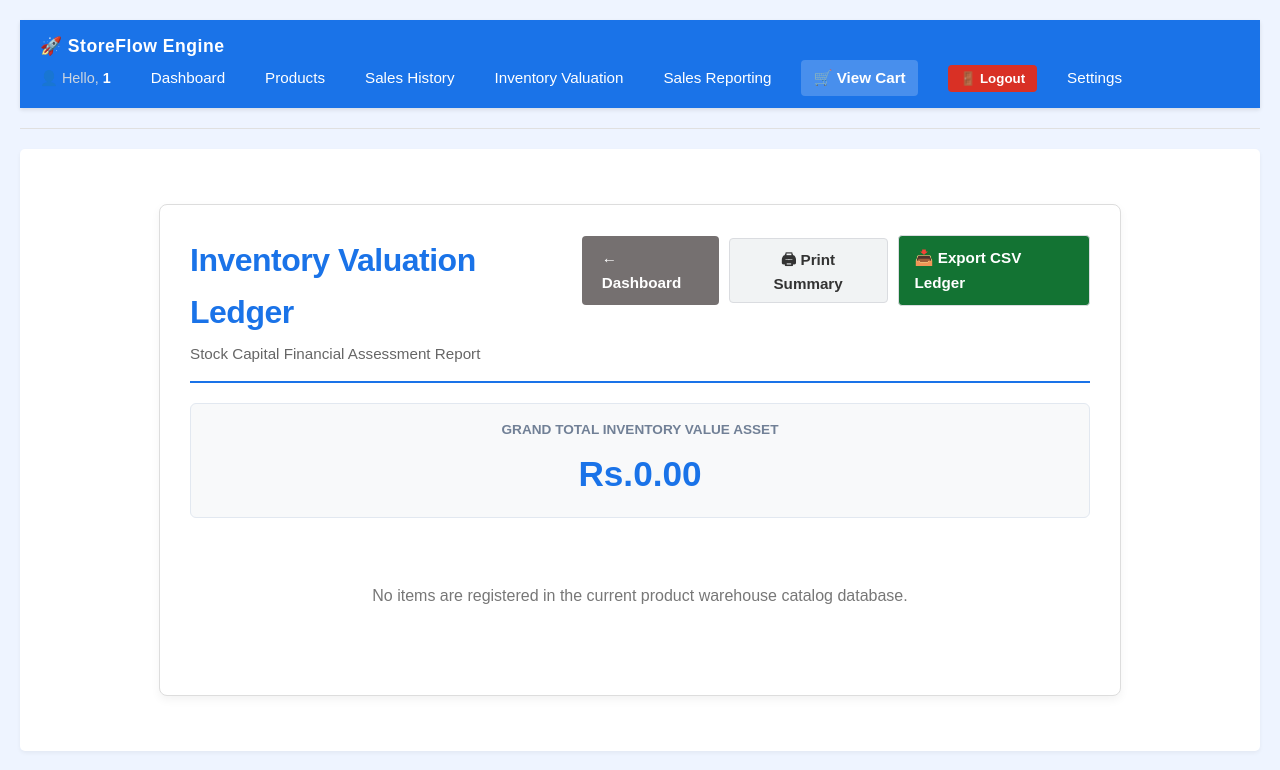
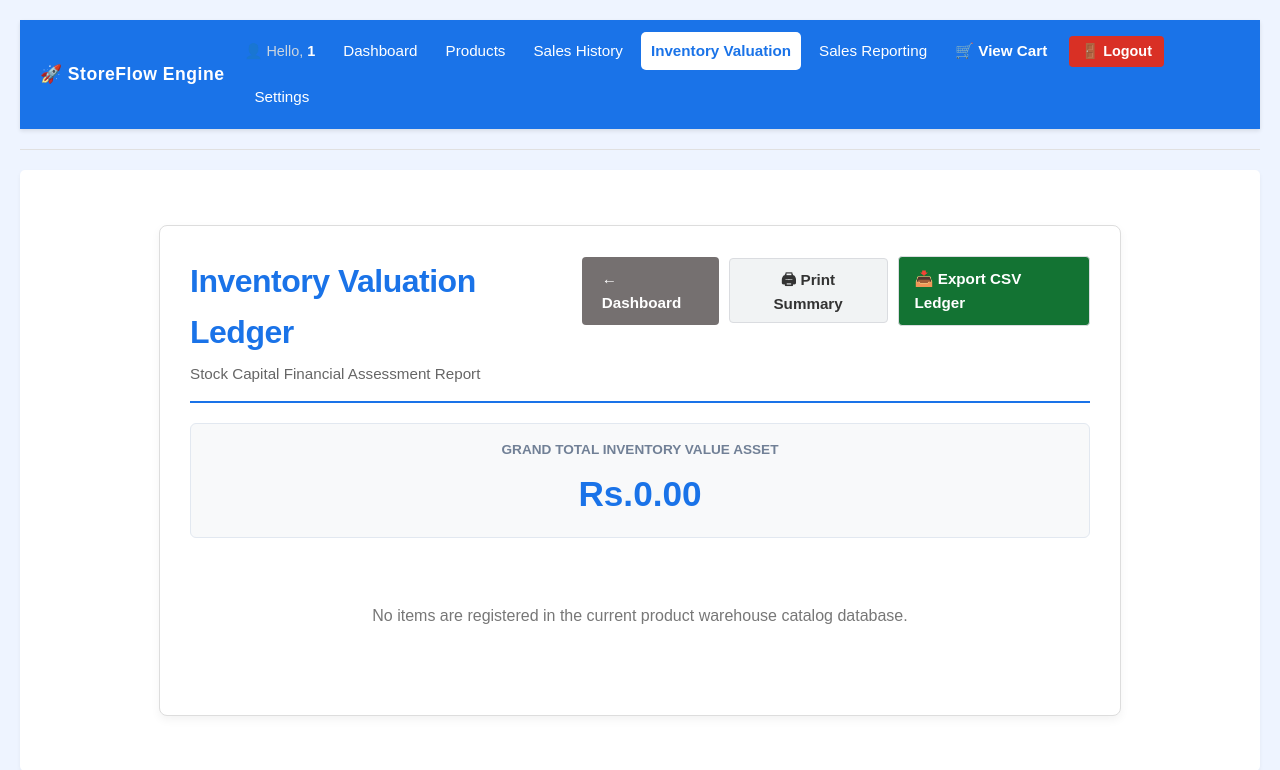
Before and after one commit to mittalrishabh048/StoreFlow, a Flask app: page /report/inventory in a window 1280 px wide. Shown: the top 770 px of the page. Run offline with Flask 3, Linux system fonts and the light colour scheme; the visitor is signed in with stand-in values (Sample User, id 1); data that the repository does not hold is empty; parts of the project's set-up code (start-up, migrations or seed data) failed here and were passed over.

Commit message:
feat: improve responsive navigation and session redirects

```diff
--- a/app.py
+++ b/app.py
@@ -66,6 +66,9 @@ def inject_global_settings():
 @app.route('/')
 def landing_page():
     """Public landing page for visitors exploring StoreFlow."""
+    if session.get('logged_in'):
+        return redirect(url_for('dashboard'))
+
     return render_template('landing.html')
 
 
--- a/static/css/style.css
+++ b/static/css/style.css
@@ -345,3 +345,217 @@ footer {
 .section-spacing {
     margin-bottom: 25px;
 }
+
+
+/* ==========================================================================
+   StoreFlow Navigation Polish
+   Responsive Navigation + Active Page Highlighting
+   ========================================================================== */
+
+.main-nav {
+    display: flex;
+    align-items: center;
+    justify-content: space-between;
+    gap: 20px;
+}
+
+.brand {
+    color: white;
+    font-weight: bold;
+    font-size: 1.1em;
+    letter-spacing: 0.5px;
+    white-space: nowrap;
+}
+
+nav .nav-links-wrapper {
+    display: flex;
+    align-items: center;
+    gap: 8px;
+    flex-wrap: wrap;
+}
+
+nav a {
+    color: #ffffff !important;
+    text-decoration: none;
+    font-weight: 500;
+    font-size: 0.95em;
+    padding: 7px 10px;
+    border-radius: 5px;
+    transition: background-color 0.2s ease, color 0.2s ease;
+}
+
+nav a:hover {
+    background-color: rgba(255, 255, 255, 0.15);
+    text-decoration: none;
+}
+
+nav a.active {
+    background-color: #ffffff;
+    color: #1a73e8 !important;
+    font-weight: bold;
+}
+
+nav a.cart-link {
+    font-weight: bold;
+}
+
+nav a.cart-link.active {
+    background-color: #ffffff;
+    color: #1a73e8 !important;
+}
+
+.logout-form {
+    display: inline;
+    margin-left: 4px;
+}
+
+.logout-button {
+    background-color: #d93025;
+    color: white;
+    border: none;
+    font-weight: bold;
+    border-radius: 4px;
+    padding: 7px 12px;
+    cursor: pointer;
+    font-size: 0.9em;
+}
+
+
+/* ==========================================================================
+   Mobile / Small Screen Layout
+   ========================================================================== */
+
+@media (max-width: 768px) {
+
+    body {
+        padding: 10px;
+    }
+
+    header {
+        padding: 12px;
+    }
+
+    .main-nav {
+        flex-direction: column;
+        align-items: stretch;
+        gap: 12px;
+    }
+
+    .brand {
+        text-align: center;
+    }
+
+    nav .nav-links-wrapper {
+        width: 100%;
+        justify-content: center;
+        gap: 6px;
+    }
+
+    nav a {
+        font-size: 0.9em;
+        padding: 7px 9px;
+    }
+
+    .logout-form {
+        margin-left: 0;
+    }
+
+    .logout-button {
+        font-size: 0.9em;
+        padding: 7px 9px;
+    }
+
+    main {
+        padding: 15px;
+        margin-top: 12px;
+    }
+
+    .form-grid-2 {
+        grid-template-columns: 1fr;
+    }
+
+    .invoice-wrapper {
+        margin: 15px auto;
+        padding: 18px;
+    }
+
+    .invoice-branding-row {
+        flex-direction: column;
+        gap: 15px;
+    }
+
+    .invoice-meta-right {
+        text-align: left;
+    }
+
+    .invoice-totals-wrapper {
+        justify-content: stretch;
+    }
+
+    .totals-inner-box {
+        width: 100%;
+    }
+
+    .invoice-actions-row {
+        flex-direction: column;
+        gap: 10px;
+        align-items: stretch;
+    }
+
+    .btn-dashboard-back,
+    .btn-print-trigger {
+        text-align: center;
+        width: 100%;
+        box-sizing: border-box;
+    }
+}
+
+
+/* ==========================================================================
+   Extra Small Screens
+   ========================================================================== */
+
+@media (max-width: 480px) {
+
+    body {
+        padding: 6px;
+    }
+
+    header {
+        padding: 10px;
+    }
+
+    nav .nav-links-wrapper {
+        gap: 5px;
+    }
+
+    nav a {
+        font-size: 0.85em;
+        padding: 6px 8px;
+    }
+
+    .logout-button {
+        font-size: 0.85em;
+        padding: 6px 8px;
+    }
+
+    main {
+        padding: 10px;
+    }
+
+    .panel-large {
+        padding: 15px;
+    }
+
+    .invoice-wrapper {
+        padding: 12px;
+    }
+
+    .invoice-title {
+        font-size: 1.4rem;
+    }
+
+    .totals-amount {
+        font-size: 1.3em;
+    }
+}
--- a/templates/base.html
+++ b/templates/base.html
@@ -9,8 +9,8 @@
 <body>
 
     <header>
-        <nav>
-            <span style="color: white; font-weight: bold; font-size: 1.1em; letter-spacing: 0.5px;">
+        <nav class="main-nav">
+            <span class="brand">
                 🚀 StoreFlow Engine
             </span>
 
@@ -19,25 +19,46 @@
                     <span style="color: #cbd5e0; font-size: 0.9em; margin-right: 10px;">
                         👤 Hello, <strong>{{ session.get('username') }}</strong>
                     </span>
-                    <a href="{{ url_for('dashboard') }}">Dashboard</a>
-                    <a href="{{ url_for('products_page') }}">Products</a>
-                    <a href="{{ url_for('sales_history') }}">Sales History</a>
-                    <a href="{{ url_for('inventory_report_page') }}">Inventory Valuation</a>
-                    <a href="{{ url_for('sales_report_page') }}">Sales Reporting</a>
-                    <a href="{{ url_for('view_cart') }}" style="background-color: rgba(255, 255, 255, 0.2); font-weight: bold; border-radius: 4px; padding: 6px 12px;">
+                    <a href="{{ url_for('dashboard') }}"
+                        class="{% if request.path == url_for('dashboard') %}active{% endif %}">
+                        Dashboard
+                    </a>
+
+                    <a href="{{ url_for('products_page') }}"
+                        class="{% if request.path.startswith('/products') or request.path.startswith('/add-product') or request.path.startswith('/edit-product') or request.path.startswith('/delete-product') %}active{% endif %}">
+                        Products
+                    </a>
+
+                    <a href="{{ url_for('sales_history') }}"
+                        class="{% if request.path.startswith('/sales') or request.path.startswith('/invoice') or request.path.startswith('/void_sale') %}active{% endif %}">
+                        Sales History
+                    </a>
+
+                    <a href="{{ url_for('inventory_report_page') }}"
+                        class="{% if request.path.startswith('/report/inventory') %}active{% endif %}">
+                        Inventory Valuation
+                    </a>
+
+                    <a href="{{ url_for('sales_report_page') }}"
+                        class="{% if request.path.startswith('/report/sales') %}active{% endif %}">
+                        Sales Reporting
+                    </a>
+
+                    <a href="{{ url_for('view_cart') }}"
+                        class="cart-link {% if request.path.startswith('/cart') or request.path == '/checkout' %}active{% endif %}">
                         🛒 View Cart
                     </a>
 
-                    <form method="POST" action="{{ url_for('logout_route') }}" style="display: inline;">
-                        <button type="submit"
-                            style="background-color: #d93025; color: white; border: none;
-                                font-weight: bold; border-radius: 4px;
-                                padding: 6px 12px; margin-left: 10px; cursor: pointer;">
-                        🚪 Logout
+                    <form method="POST" action="{{ url_for('logout_route') }}" class="logout-form">
+                        <button type="submit" class="logout-button">
+                            🚪 Logout
                         </button>
                     </form>
 
-                    <a href="/settings">Settings</a>
+                    <a href="/settings"
+                        class="{% if request.path.startswith('/settings') %}active{% endif %}">
+                        Settings
+                    </a>
                 {% else %}
                     <a href="/login">Log In</a>
                 {% endif %}
```
